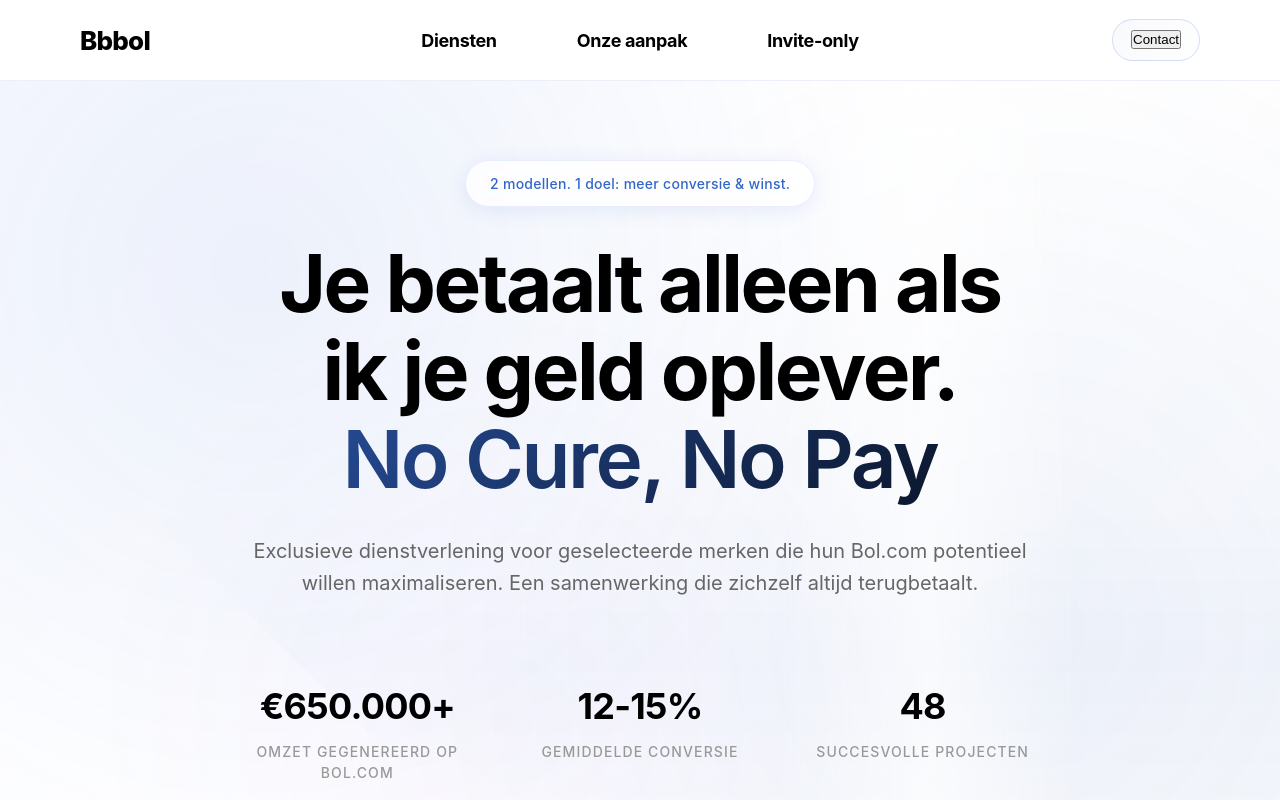
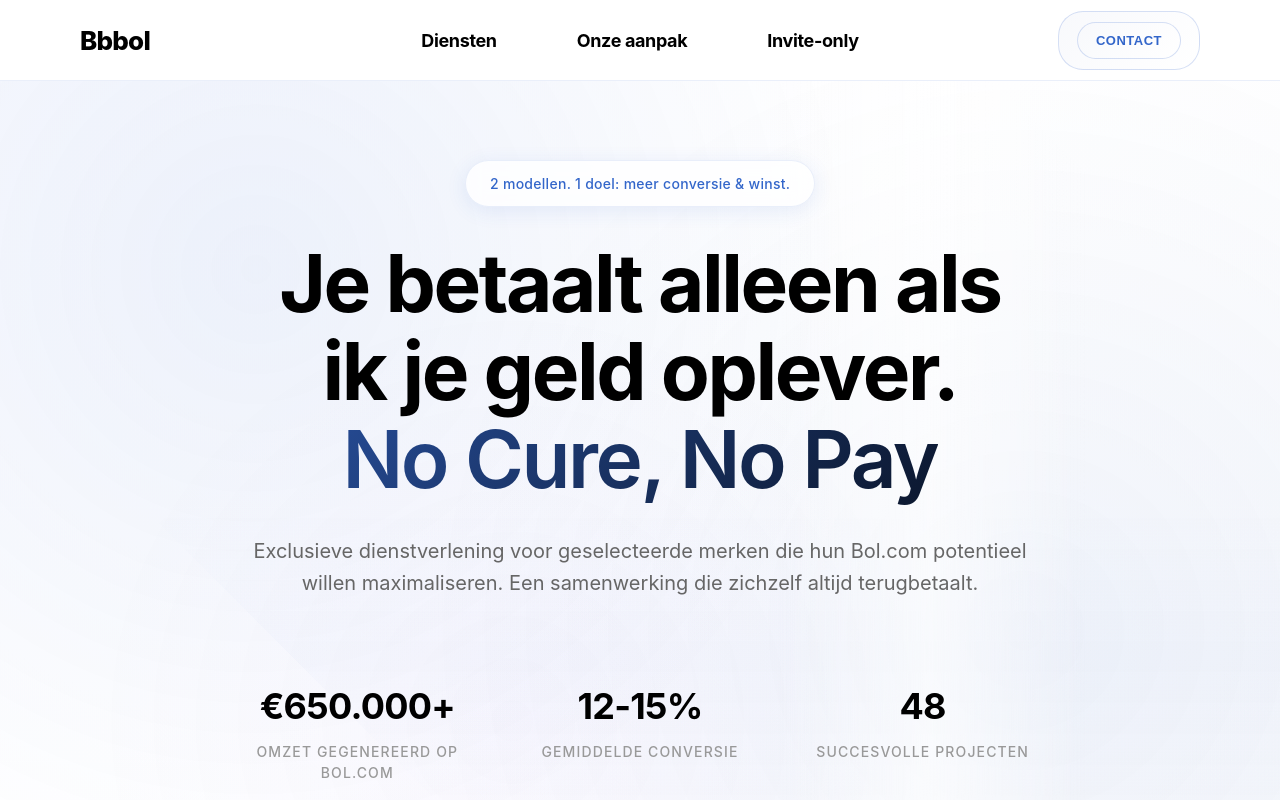
Before and after one commit to Annederoo12/Bbbol, a Next.js app: page / in a window 1280 px wide. Shown: the top 800 px of the page. Built offline with nearby package versions, Linux system fonts and the light colour scheme.

Commit message:
VERSION6

```diff
--- a/app/page.tsx
+++ b/app/page.tsx
@@ -18,7 +18,12 @@ export default function Home() {
               <a href="#invite-only" className="nav-link">Invite-only</a>
             </div>
             <div className="nav-status">
-            <button onClick={() => setShowPhone(prev => !prev)}>Contact</button>
+            <button
+            onClick={() => setShowPhone(prev => !prev)}
+            className="nav-status">
+              Contact
+
+            </button>
             </div>
           </div>
         </div>
@@ -225,7 +230,7 @@ export default function Home() {
           <div className="exclusivity-content">
             <h2>🔒 Waarom deze site geen <span className="gradient-text">contactformulier heeft?</span></h2>
             <p className="exclusivity-description">
-              Mijn filosofie is simpel: als ik jou minder oplever dan jij mij betaalt, werken we niet samen.
+              Mijn filosofie is simpel: als ik jou minder oplever dan jij mij betaalt, werken we niet samen. Om dat te kunnen waarborgen kan ik alleen met bedrijven samenwerken waarvan ik zeker weet dat de potentie echt groot is. Daarom kies ik ervoor om zelf geschikte bedrijven te benaderen.
             </p>
             <div className="exclusivity-features">
               <div className="exclusivity-item">
```
